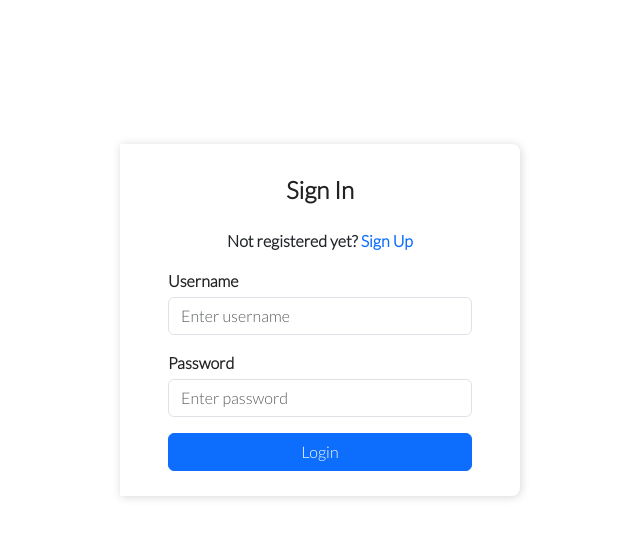
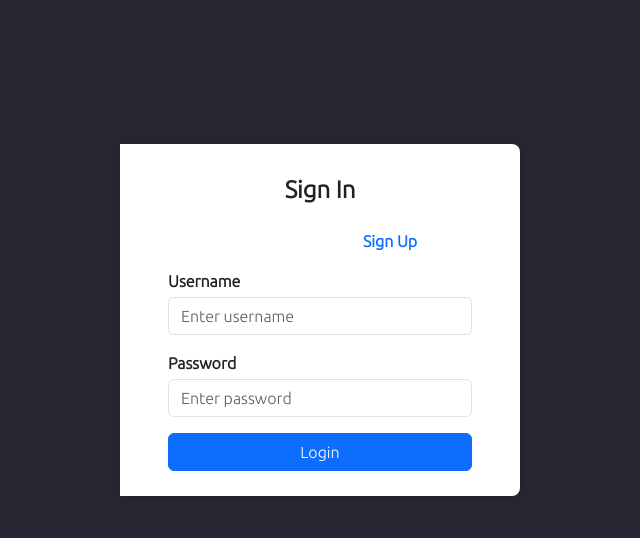
Before and after one commit to evan-earle/mern-music, a React (Vite) app in the folder client/: page /auth in a window 1280 px wide. Shown: the top 538 px of the page, without its empty margins (600-1240 px from the left). Built offline with nearby package versions, Linux system fonts and the light colour scheme; no server answers.

Commit message:
styling components

```diff
--- a/client/index.html
+++ b/client/index.html
@@ -6,8 +6,9 @@
     <meta name="viewport" content="width=device-width, initial-scale=1.0" />
     <link rel="preconnect" href="https://fonts.googleapis.com" />
     <link rel="preconnect" href="https://fonts.gstatic.com" crossorigin />
+
     <link
-      href="https://fonts.googleapis.com/css2?family=Lato:wght@300&display=swap"
+      href="https://fonts.googleapis.com/css2?family=Lato:wght@100&family=Ubuntu:wght@300&display=swap"
       rel="stylesheet"
     />
     <title>SimpleMusic</title>
--- a/client/src/components/artist/Artist.jsx
+++ b/client/src/components/artist/Artist.jsx
@@ -2,7 +2,7 @@ import styles from "./Artist.module.css";
 
 export const Artist = (props) => {
   return (
-    <div>
+    <div className={styles.container}>
       <h2>{props.artist}</h2>
       <img src={props.artistPhoto} alt="" />
       <p>{props.description}</p>
--- a/client/src/components/artist/Artist.module.css
+++ b/client/src/components/artist/Artist.module.css
@@ -1,3 +1,8 @@
+.container {
+  width: 65%;
+  border: solid 2px green;
+}
+
 .tags {
   text-transform: capitalize;
 }
--- a/client/src/components/nav/Navbar.module.css
+++ b/client/src/components/nav/Navbar.module.css
@@ -6,12 +6,12 @@
 }
 
 :root {
-  --mainColor: rgba(0, 0, 0, 0.1);
+  --mainColor: #1c1c25;
   --textColor: rgba(34, 34, 34);
 }
 
 header {
-  color: rgba(0, 0, 0, 0.6);
+  color: white;
   display: flex;
   align-items: center;
   justify-content: flex-end;
@@ -29,7 +29,7 @@ nav {
 
 nav a {
   text-decoration: none;
-  color: rgba(0, 0, 0, 0.6);
+  color: white;
   cursor: pointer;
 }
 
--- a/client/src/components/youtube/Youtube.jsx
+++ b/client/src/components/youtube/Youtube.jsx
@@ -1,9 +1,14 @@
 import blankVideo from "../../assets/blankVideo.jpg";
+import styles from "./Youtube.module.css";
 
 export const Youtube = () => {
   return (
-    <div>
-      <img className="youtube-image" alt="blank video" src={blankVideo}></img>
+    <div className={styles.container}>
+      <img
+        className={styles.youtubeImage}
+        alt="blank video"
+        src={blankVideo}
+      ></img>
     </div>
   );
 };
--- /dev/null
+++ b/client/src/components/youtube/Youtube.module.css
@@ -0,0 +1,8 @@
+.container {
+  width: 35%;
+}
+
+.youtubeImage {
+  height: 315px;
+  width: 100%;
+}
--- a/client/src/index.css
+++ b/client/src/index.css
@@ -9,10 +9,13 @@ html {
 }
 body,
 html {
-  font-family: "Lato", sans-serif;
+  font-family: "Ubuntu", sans-serif;
+  font-weight: 700;
   padding: 0;
   margin: 0;
   box-sizing: border-box;
   height: 100vh;
   user-select: none;
+  background-color: #272733;
+  color: white;
 }
--- a/client/src/pages/Home.jsx
+++ b/client/src/pages/Home.jsx
@@ -3,6 +3,7 @@ import { Artist } from "../components/artist/Artist";
 import { Youtube } from "../components/youtube/Youtube";
 import { useState, useEffect } from "react";
 import axios from "axios";
+import styles from "./Home.module.css";
 
 export const Home = () => {
   const [artist, setArtist] = useState("");
@@ -49,6 +50,7 @@ export const Home = () => {
   return (
     <div>
       <Navbar search={getArtist} />
+      <div className={styles.profileVideo}>
         <Artist
           artist={artist}
           description={description}
@@ -57,5 +59,6 @@ export const Home = () => {
         />
         <Youtube />
       </div>
+    </div>
   );
 };
--- a/client/src/pages/Home.module.css
+++ b/client/src/pages/Home.module.css
@@ -0,0 +1,4 @@
+.profileVideo {
+  border: solid blue 2px;
+  display: flex;
+}
```
Lines whose indentation alone changed are shown as unchanged.
